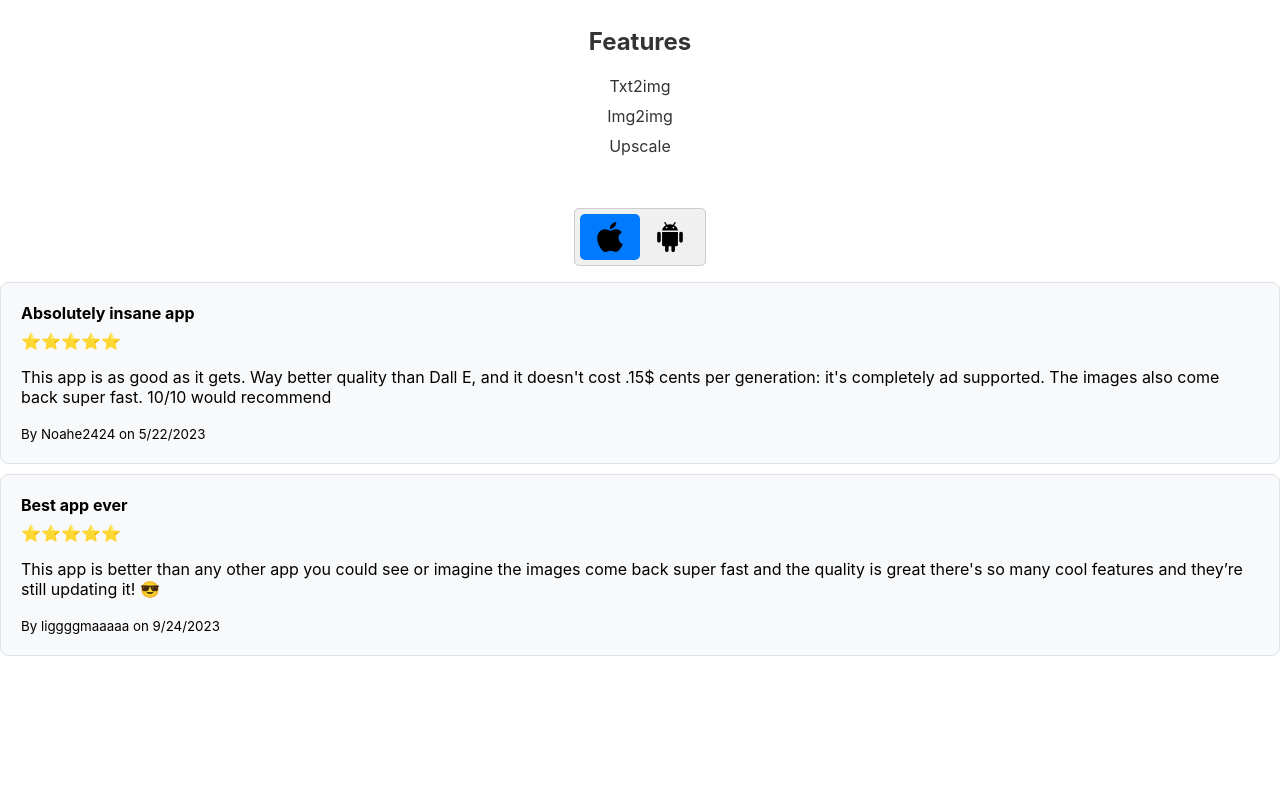
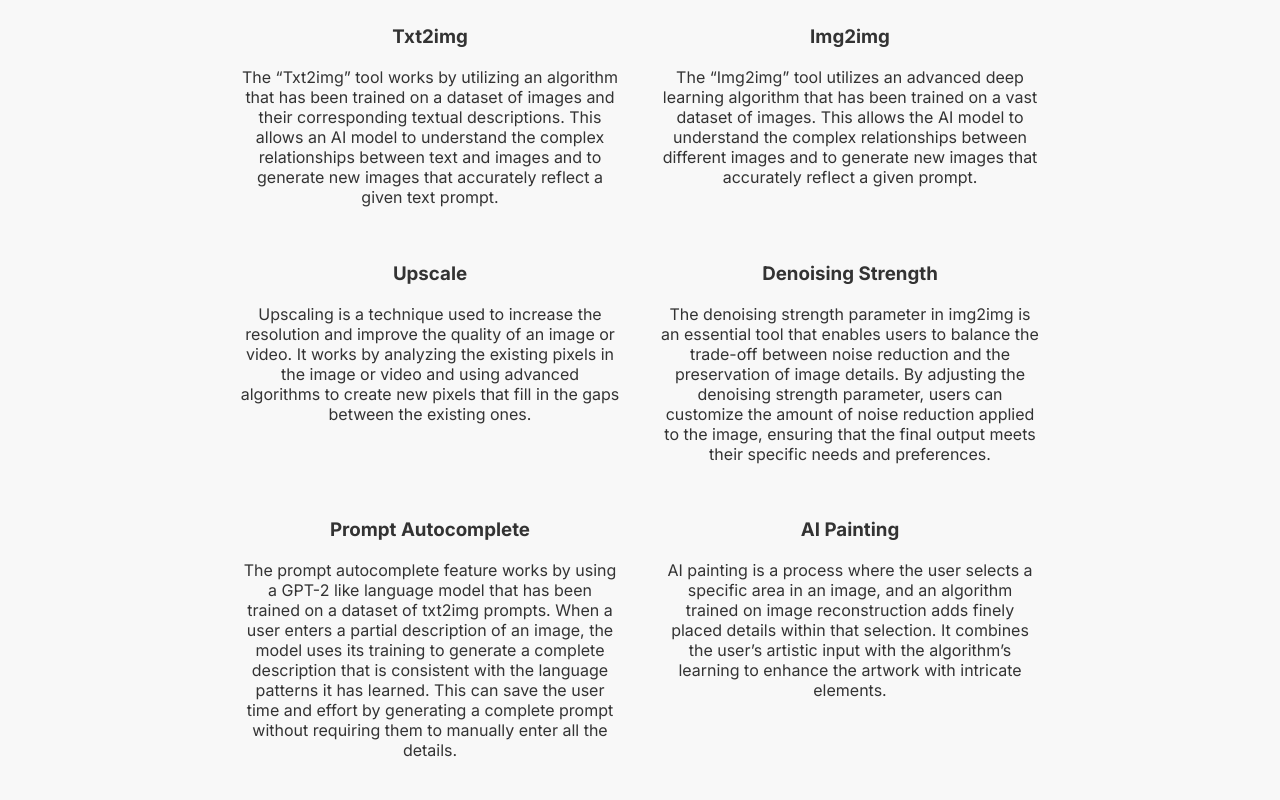
Before and after one commit to JakeTurner616/Real-Art-AI-website, a React (Create React App) app: page / in a window 1280 px wide. Shown: the part 960-1760 px from the top of the page. Before the commit the page ends 1626 px from the top, so only its background shows below. Built offline with nearby package versions, Linux system fonts and the light colour scheme.

Commit message:
add text to features component

```diff
--- a/src/App.css
+++ b/src/App.css
@@ -1,18 +1,22 @@
-.App {
-  text-align: center;
-}
+/* Import the Inter font from Google Fonts */
+@import url('https://fonts.googleapis.com/css2?family=Inter:wght@100..900&display=swap');
 
-/* Add global styles here */
+/* Apply the Inter font to the body */
 body {
   margin: 0;
   padding: 0;
-  font-family: -apple-system, BlinkMacSystemFont, "Segoe UI", "Roboto", "Oxygen",
+  font-family: 'Inter', -apple-system, BlinkMacSystemFont, "Segoe UI", "Roboto", "Oxygen",
     "Ubuntu", "Cantarell", "Fira Sans", "Droid Sans", "Helvetica Neue",
     sans-serif;
   -webkit-font-smoothing: antialiased;
   -moz-osx-font-smoothing: grayscale;
 }
 
+/* Keep the rest of your global styles */
+.App {
+  text-align: center;
+}
+
 code {
   font-family: source-code-pro, Menlo, Monaco, Consolas, "Courier New",
     monospace;
--- a/src/components/Features/Features.js
+++ b/src/components/Features/Features.js
@@ -3,13 +3,38 @@ import styles from './Features.module.css'; // Import the CSS module
 
 const Features = () => (
   <div className={styles.features}>
-    <h2>Features</h2>
-    <ul>
-      <li>Txt2img</li>
-      <li>Img2img</li>
-      <li>Upscale</li>
-      {/* Add more features as needed */}
-    </ul>
+    <div className={styles.textContainer}>
+      <div className={styles.featureGrid}>
+        <div className={styles.feature}>
+          <h3>Txt2img</h3>
+          <p>The “Txt2img” tool works by utilizing an algorithm that has been trained on a dataset of images and their corresponding textual descriptions. This allows an AI model to understand the complex relationships between text and images and to generate new images that accurately reflect a given text prompt.</p>
+        </div>
+        <div className={styles.feature}>
+          <h3>Img2img</h3>
+          <p>The “Img2img” tool utilizes an advanced deep learning algorithm that has been trained on a vast dataset of images. This allows the AI model to understand the complex relationships between different images and to generate new images that accurately reflect a given prompt.</p>
+        </div>
+      </div>
+      <div className={styles.featureGrid}>
+        <div className={styles.feature}>
+          <h3>Upscale</h3>
+          <p>Upscaling is a technique used to increase the resolution and improve the quality of an image or video. It works by analyzing the existing pixels in the image or video and using advanced algorithms to create new pixels that fill in the gaps between the existing ones.</p>
+        </div>
+        <div className={styles.feature}>
+          <h3>Denoising Strength</h3>
+          <p>The denoising strength parameter in img2img is an essential tool that enables users to balance the trade-off between noise reduction and the preservation of image details. By adjusting the denoising strength parameter, users can customize the amount of noise reduction applied to the image, ensuring that the final output meets their specific needs and preferences.</p>
+        </div>
+      </div>
+      <div className={styles.featureGrid}>
+        <div className={styles.feature}>
+          <h3>Prompt Autocomplete</h3>
+          <p>The prompt autocomplete feature works by using a GPT-2 like language model that has been trained on a dataset of txt2img prompts. When a user enters a partial description of an image, the model uses its training to generate a complete description that is consistent with the language patterns it has learned. This can save the user time and effort by generating a complete prompt without requiring them to manually enter all the details.</p>
+        </div>
+        <div className={styles.feature}>
+          <h3>AI Painting</h3>
+          <p>AI painting is a process where the user selects a specific area in an image, and an algorithm trained on image reconstruction adds finely placed details within that selection. It combines the user’s artistic input with the algorithm’s learning to enhance the artwork with intricate elements.</p>
+        </div>
+      </div>
+    </div>
   </div>
 );
 
--- a/src/components/Features/Features.module.css
+++ b/src/components/Features/Features.module.css
@@ -1,15 +1,29 @@
+/* Styles */
 .features {
-    background-color: #fff;
+  background-color: #f8f8f8;
   color: #333;
   padding: 20px;
   margin-top: 20px;
 }
 
-  .features ul {
-    list-style-type: none;
-    padding: 0;
+.textContainer {
+  max-width: 800px;
+  margin: 0 auto;
 }
 
-  .features li {
-    margin-bottom: 10px;
+.featureGrid {
+  display: flex;
+  flex-wrap: wrap;
+  justify-content: space-between;
 }
+
+.feature {
+  width: calc(50% - 20px); /* 50% width with 10px spacing between features */
+  margin-bottom: 20px;
+}
+
+@media screen and (max-width: 768px) {
+  .feature {
+    width: 100%; /* Set width to 100% for features on smaller screens */
+  }
+}
```
Lines whose indentation alone changed are shown as unchanged.
